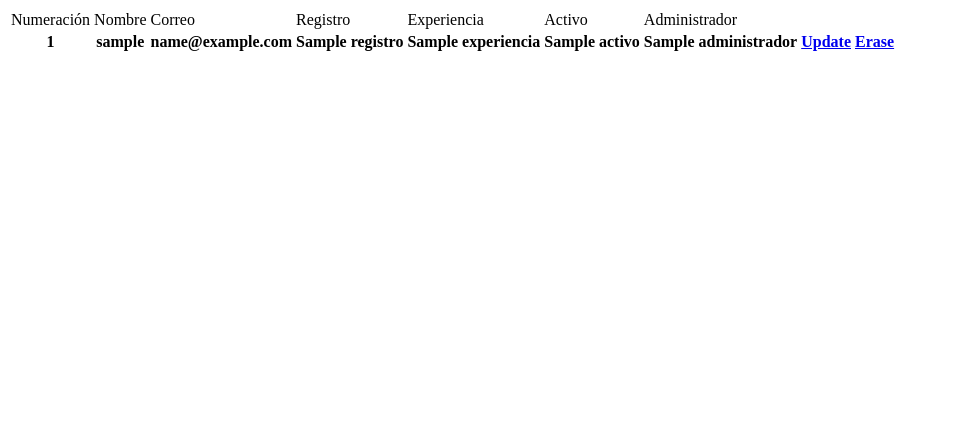
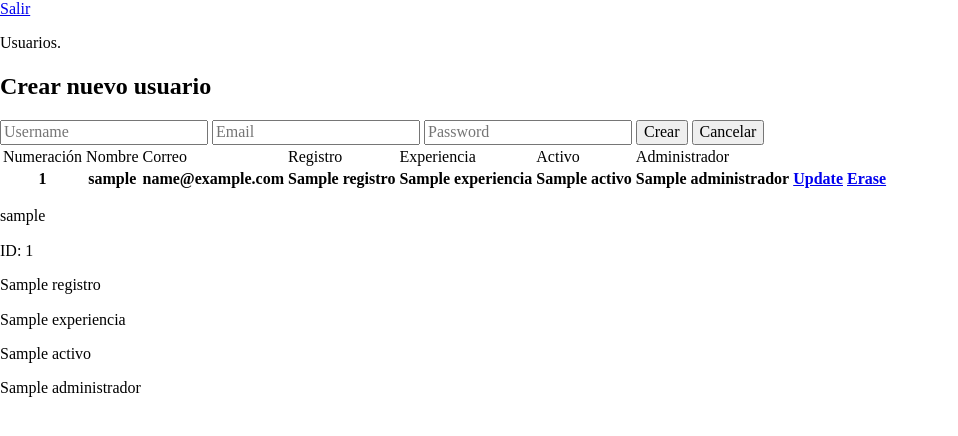
Before and after one commit to jvallsl/JRCJ, a CodeIgniter 4 app: template app/Views/pages/admin_users.php in a window 1280 px wide. Shown: the top 436 px of the page, without its empty margins (0-958 px from the left). Run offline with PHP 8.4 and a stand-in for CodeIgniter, Linux system fonts and the light colour scheme; the template is opened without the code that fills it: most values are stand-ins (such as "Sample title", 1, 10 or a date in 2020); data that the repository does not hold is empty; some libraries are stand-ins or nearby versions.

Commit message:
Añadido administracion usuarios.

```diff
--- a/app/Views/pages/admin_users.php
+++ b/app/Views/pages/admin_users.php
@@ -1,16 +1,37 @@
 <!DOCTYPE html>
-<html lang="en">
+<html lang="es">
 <head>
-	<meta charset="UTF-8">
-	<title>Welcome to CodeIgniter 4!</title>
-	<meta name="description" content="The small framework with powerful features">
-	<meta name="viewport" content="width=device-width, initial-scale=1.0">
-	<link rel="shortcut icon" type="image/png" href="/favicon.ico"/>
-
-	<!-- STYLES -->
-
+    <meta charset="UTF-8">
+    <meta name="viewport" content="width=device-width, initial-scale=1.0">
+    <link rel="stylesheet" href="<?= base_url("/css/normalice.css")?>">
+    <link rel="stylesheet" media="only screen and (min-width:1024px)" href=<?= base_url("/css/admin.css")?>>
+    <title>Administración</title>
 </head>
 <body>
+    <div class="container">
+        <div class="admin_salir">
+            <a class ="btn_salir" href="/">Salir</a>
+        </div>
+        <div class="container_usuarios">
+            <div class="perfil_usuario_nombre">
+                <p class="username"> Usuarios.</p>
+            </div>
+
+        </div>
+        <div class="form_title">
+            <h2>Crear nuevo usuario</h2>
+        </div>
+        <div id="form-sesion" class="container_form">
+        <?= \Config\Services::validation()->listErrors(); ?>
+            <form class="formulario_sesion" method="POST" action="usuario/create">
+                <input type="text" id="usuario" name="usuario" value="" autocomplete="off" placeholder="Username" required>
+                <input type="email" id="email" name="email" value="" autocomplete="off" placeholder="Email" required>
+                <input type="password" id="pass" name="pass" autocomplete="off" placeholder="Password" required>
+                <input type="hidden" id="usuarioId" name="usuarioId" value="<?= session('UsuarioId');?>">
+                <input type="submit" value="Crear" name="submit" id="crear">
+                <input type="reset" value="Cancelar" id="cancelar">
+            </form>
+        </div>
 
 		<table>
 			<tr><td>Numeración</td><td>Nombre</td><td>Correo</td><td>Registro</td><td>Experiencia</td><td>Activo</td><td>Administrador</td></tr>
@@ -25,11 +46,23 @@
 	    				<th><?php echo $user['Experiencia']; ?></th>
 	    				<th><?php echo $user['Activo']; ?></th>
 	    				<th><?php echo $user['Administrador']; ?></th>
-	    				<th><a href="<?php echo base_url('admin/update_user/'.$user['UsuarioId'])?>" >Update</a></th>
-	    				<th><a href="<?php echo base_url('admin/erase_user/'.$user['UsuarioId']);?>" >Erase</a></th>
+	    				<th><a href="<?php echo base_url('admin/update_user/='.$user['UsuarioId'])?>" >Update</a></th>
+	    				<th><a href="<?php echo base_url('admin/erase_user/='.$user['UsuarioId']);?>" >Erase</a></th>
 				    </tr>
 				<?php endforeach; ?>
-		</table>
+        </table>
+
+        <div class="container_users">
+            <div class="user_card">
+                <p><?php echo $user['Username']; ?></p>
+                <p>ID: <?php echo $user['UsuarioId']; ?></p>
+                <p><?php echo $user['Registro']; ?></p>
+                <p><?php echo $user['Experiencia']; ?></p>
+                <p><?php echo $user['Activo']; ?></p>
+                <p><?php echo $user['Administrador']; ?></p>
+            </div>
+        </div>
+    </div>
 
 </body>
 </html>
```
